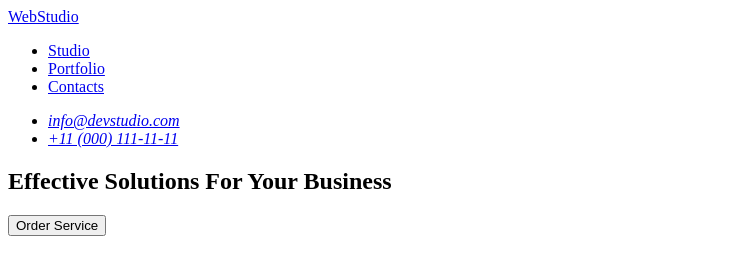
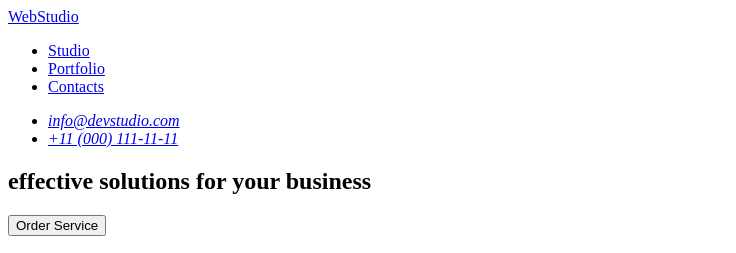
Before and after one commit to sevimaksungur/goit-markup-hw-01, a plain HTML site: page index.html in a window 1280 px wide. Shown: the top 253 px of the page, without its empty margins (0-736 px from the left). Drawn offline with Linux system fonts and the light colour scheme.

Commit message:
intialized4

```diff
--- a/index.html
+++ b/index.html
@@ -30,12 +30,10 @@ for Your Business" />
         </address>
     </header>
     <main>
-
         <section>
-            <h1>Effective Solutions For Your Business</h1>
+            <h1>effective solutions for your business</h1>
             <button type="button">Order Service</button>
         </section>
-
         <section>
             <h2>Our Mission</h2>
             <ul>
```
